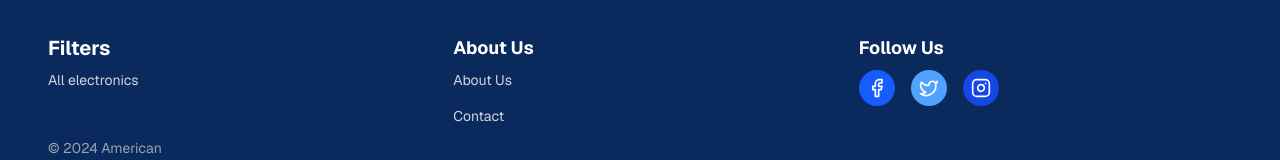
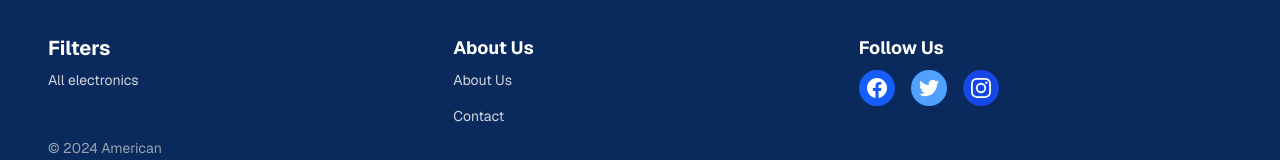
Before and after one commit to thomas2570/ecommerce, a Next.js app: page / in a window 1280 px wide. Shown: the part 1608-1768 px from the top of the page. Built offline with nearby package versions, Linux system fonts and the light colour scheme.

Commit message:
fix: resolve Next.js 16 build and linting errors

```diff
--- a/app/cart/page.tsx
+++ b/app/cart/page.tsx
@@ -19,7 +19,7 @@ export default function CartPage() {
           <ShoppingBag className="h-12 w-12 text-blue-600" />
         </div>
         <h1 className="text-3xl font-bold text-gray-900 mb-4">Your cart is empty</h1>
-        <p className="text-gray-600 mb-8">Looks like you haven't added anything to your cart yet.</p>
+        <p className="text-gray-600 mb-8">Looks like you haven&apos;t added anything to your cart yet.</p>
         <Link href="/" className="inline-flex items-center bg-[#0B57B0] hover:bg-blue-700 text-white px-6 py-3 rounded-md font-medium transition-colors">
           <ArrowLeft className="h-4 w-4 mr-2" />
           Continue Shopping
--- a/app/page.tsx
+++ b/app/page.tsx
@@ -2,6 +2,7 @@ import { Suspense } from 'react';
 import FilterSidebar from '@/components/FilterSidebar';
 import ProductGrid from '@/components/ProductGrid';
 import { products } from '@/data/products';
+export const instant = false;
 
 type SearchParamsProps = {
   searchParams: Promise<{ [key: string]: string | string[] | undefined }>;
--- /dev/null
+++ b/app/product/[id]/ProductDetailClient.tsx
@@ -0,0 +1,106 @@
+"use client";
+
+import Image from 'next/image';
+import Link from 'next/link';
+import { Star, ArrowLeft } from 'lucide-react';
+import { useState } from 'react';
+import { products } from '@/data/products';
+import { useCart } from '@/context/CartContext';
+import QuantitySelector from '@/components/QuantitySelector';
+import { use } from 'react';
+export default function ProductDetailClient({ id }: { id: string }) {
+  const { addToCart } = useCart();
+
+  const product = products.find((p) => p.id === id);
+  const [quantity, setQuantity] = useState(1);
+
+  if (!product) {
+    return (
+      <div className="max-w-7xl mx-auto px-6 md:px-12 py-16 text-center">
+        <h1 className="text-3xl font-bold text-gray-900 mb-4">Product not found</h1>
+        <p className="text-gray-600 mb-8">The product you are looking for does not exist.</p>
+        <Link href="/" className="bg-[#0B57B0] hover:bg-blue-700 text-white px-6 py-3 rounded-md font-medium transition-colors">
+          Back to Home
+        </Link>
+      </div>
+    );
+  }
+
+  const handleAddToCart = () => {
+    // Add the specific quantity to cart. Our CartContext addToCart currently adds 1,
+    // so we'll call addToCart 'quantity' times, or better yet, we should update CartContext to support quantity.
+    // Wait, the assignment says "add, remove, update quantity". The addToCart function takes a Product,
+    // I can just add it then immediately update its quantity to be += what was selected, or simply loop.
+    // For simplicity, let's call addToCart in a loop, or just update the quantity directly if it's already in the cart.
+    for (let i = 0; i < quantity; i++) {
+      addToCart(product);
+    }
+  };
+
+  return (
+    <div className="max-w-7xl mx-auto px-6 md:px-12 py-8">
+      <Link href="/" className="inline-flex items-center text-blue-600 hover:text-blue-800 mb-8 font-medium">
+        <ArrowLeft className="h-4 w-4 mr-2" />
+        Back to Products
+      </Link>
+
+      <div className="bg-white rounded-xl shadow-sm border border-gray-100 overflow-hidden flex flex-col md:flex-row">
+        <div className="md:w-1/2 relative h-96 md:h-auto min-h-[400px]">
+          <Image
+            src={product.image}
+            alt={product.title}
+            fill
+            className="object-cover"
+            priority
+            sizes="(max-width: 768px) 100vw, 50vw"
+          />
+        </div>
+
+        <div className="md:w-1/2 p-8 md:p-12 flex flex-col justify-center">
+          <div className="mb-2">
+            <span className="text-sm font-medium text-gray-500 uppercase tracking-wider">
+              {product.category}
+            </span>
+          </div>
+
+          <h1 className="text-3xl font-bold text-gray-900 mb-4">{product.title}</h1>
+
+          <div className="flex items-center mb-6">
+            <div className="flex items-center mr-4">
+              {[...Array(5)].map((_, i) => (
+                <Star
+                  key={i}
+                  className={`h-5 w-5 ${
+                    i < Math.floor(product.rating)
+                      ? 'text-yellow-400 fill-yellow-400'
+                      : 'text-gray-300'
+                  }`}
+                />
+              ))}
+            </div>
+            <span className="text-gray-600 text-sm">({product.rating} Rating)</span>
+          </div>
+
+          <p className="text-3xl font-bold text-gray-900 mb-6">${product.price}</p>
+
+          <p className="text-gray-600 mb-8 leading-relaxed">
+            {product.description}
+          </p>
+
+          <QuantitySelector
+            quantity={quantity}
+            onIncrease={() => setQuantity(q => q + 1)}
+            onDecrease={() => setQuantity(q => q > 1 ? q - 1 : 1)}
+          />
+
+          <button
+            onClick={handleAddToCart}
+            className="w-full bg-[#0B57B0] hover:bg-blue-700 text-white text-lg font-medium py-4 px-8 rounded-md transition-colors"
+          >
+            Add to Cart
+          </button>
+        </div>
+      </div>
+    </div>
+  );
+}
--- a/components/FilterSidebar.tsx
+++ b/components/FilterSidebar.tsx
@@ -16,6 +16,7 @@ export default function FilterSidebar() {
 
   // Sync state with URL if it changes externally
   useEffect(() => {
+    // eslint-disable-next-line react-hooks/set-state-in-effect
     setPrice(searchParams.get('price') || '1000');
   }, [searchParams]);
 
--- a/components/Footer.tsx
+++ b/components/Footer.tsx
@@ -1,5 +1,4 @@
 import Link from 'next/link';
-import { Facebook, Twitter, Instagram } from 'lucide-react';
 
 export default function Footer() {
   return (
@@ -29,14 +28,14 @@ export default function Footer() {
         <div className="flex flex-col space-y-4">
           <h3 className="text-lg font-bold mb-2">Follow Us</h3>
           <div className="flex space-x-4">
-            <a href="#" className="bg-blue-600 p-2 rounded-full hover:bg-blue-500 transition-colors">
-              <Facebook className="h-5 w-5" />
+            <a href="#" className="bg-blue-600 p-2 rounded-full hover:bg-blue-500 transition-colors flex items-center justify-center w-9 h-9">
+              <svg className="w-5 h-5 fill-current" viewBox="0 0 24 24"><path d="M24 12.073c0-6.627-5.373-12-12-12s-12 5.373-12 12c0 5.99 4.388 10.954 10.125 11.854v-8.385H7.078v-3.469h3.047V9.43c0-3.007 1.792-4.669 4.533-4.669 1.312 0 2.686.235 2.686.235v2.953H15.83c-1.491 0-1.956.925-1.956 1.874v2.25h3.328l-.532 3.469h-2.796v8.385C19.612 23.027 24 18.062 24 12.073z"/></svg>
             </a>
-            <a href="#" className="bg-blue-400 p-2 rounded-full hover:bg-blue-300 transition-colors">
-              <Twitter className="h-5 w-5" />
+            <a href="#" className="bg-blue-400 p-2 rounded-full hover:bg-blue-300 transition-colors flex items-center justify-center w-9 h-9">
+              <svg className="w-5 h-5 fill-current" viewBox="0 0 24 24"><path d="M23.953 4.57a10 10 0 01-2.825.775 4.958 4.958 0 002.163-2.723c-.951.555-2.005.959-3.127 1.184a4.92 4.92 0 00-8.384 4.482C7.69 8.095 4.067 6.13 1.64 3.162a4.822 4.822 0 00-.666 2.475c0 1.71.87 3.213 2.188 4.096a4.904 4.904 0 01-2.228-.616v.06a4.923 4.923 0 003.946 4.827 4.996 4.996 0 01-2.212.085 4.936 4.936 0 004.604 3.417 9.867 9.867 0 01-6.102 2.105c-.39 0-.779-.023-1.17-.067a13.995 13.995 0 007.557 2.209c9.053 0 13.998-7.496 13.998-13.985 0-.21 0-.42-.015-.63A9.935 9.935 0 0024 4.59z"/></svg>
             </a>
-            <a href="#" className="bg-blue-700 p-2 rounded-full hover:bg-blue-600 transition-colors">
-              <Instagram className="h-5 w-5" />
+            <a href="#" className="bg-blue-700 p-2 rounded-full hover:bg-blue-600 transition-colors flex items-center justify-center w-9 h-9">
+              <svg className="w-5 h-5 fill-current" viewBox="0 0 24 24"><path d="M12 2.163c3.204 0 3.584.012 4.85.07 3.252.148 4.771 1.691 4.919 4.919.058 1.265.069 1.645.069 4.849 0 3.205-.012 3.584-.069 4.849-.149 3.225-1.664 4.771-4.919 4.919-1.266.058-1.644.07-4.85.07-3.204 0-3.584-.012-4.849-.07-3.26-.149-4.771-1.699-4.919-4.92-.058-1.265-.07-1.644-.07-4.849 0-3.204.013-3.583.07-4.849.149-3.227 1.664-4.771 4.919-4.919 1.266-.057 1.645-.069 4.849-.069zM12 0C8.741 0 8.333.014 7.053.072 2.695.272.273 2.69.073 7.052.014 8.333 0 8.741 0 12c0 3.259.014 3.668.072 4.948.2 4.358 2.618 6.78 6.98 6.98C8.333 23.986 8.741 24 12 24c3.259 0 3.668-.014 4.948-.072 4.354-.2 6.782-2.618 6.979-6.98.059-1.28.073-1.689.073-4.948 0-3.259-.014-3.667-.072-4.947-.196-4.354-2.617-6.78-6.979-6.98C15.668.014 15.259 0 12 0zm0 5.838a6.162 6.162 0 100 12.324 6.162 6.162 0 000-12.324zM12 16a4 4 0 110-8 4 4 0 010 8zm6.406-11.845a1.44 1.44 0 100 2.881 1.44 1.44 0 000-2.881z"/></svg>
             </a>
           </div>
         </div>
--- a/components/Header.tsx
+++ b/components/Header.tsx
@@ -1,7 +1,7 @@
 "use client";
 
 import Link from 'next/link';
-import { Search, ShoppingCart, User } from 'lucide-react';
+import { ShoppingCart, User } from 'lucide-react';
 import { Suspense } from 'react';
 import SearchBar from './SearchBar';
 import { useCart } from '@/context/CartContext';
--- a/components/SearchBar.tsx
+++ b/components/SearchBar.tsx
@@ -10,6 +10,7 @@ export default function SearchBar() {
   const [query, setQuery] = useState(searchParams.get('search') || '');
 
   useEffect(() => {
+    // eslint-disable-next-line react-hooks/set-state-in-effect
     setQuery(searchParams.get('search') || '');
   }, [searchParams]);
 
--- a/context/CartContext.tsx
+++ b/context/CartContext.tsx
@@ -20,6 +20,7 @@ export function CartProvider({ children }: { children: ReactNode }) {
   const [isMounted, setIsMounted] = useState(false);
 
   useEffect(() => {
+    // eslint-disable-next-line react-hooks/set-state-in-effect
     setIsMounted(true);
     const savedCart = localStorage.getItem('whatbytes_cart');
     if (savedCart) {
```
Also changed, not shown: app/product/[id]/page.tsx (+10 -107 lines).
